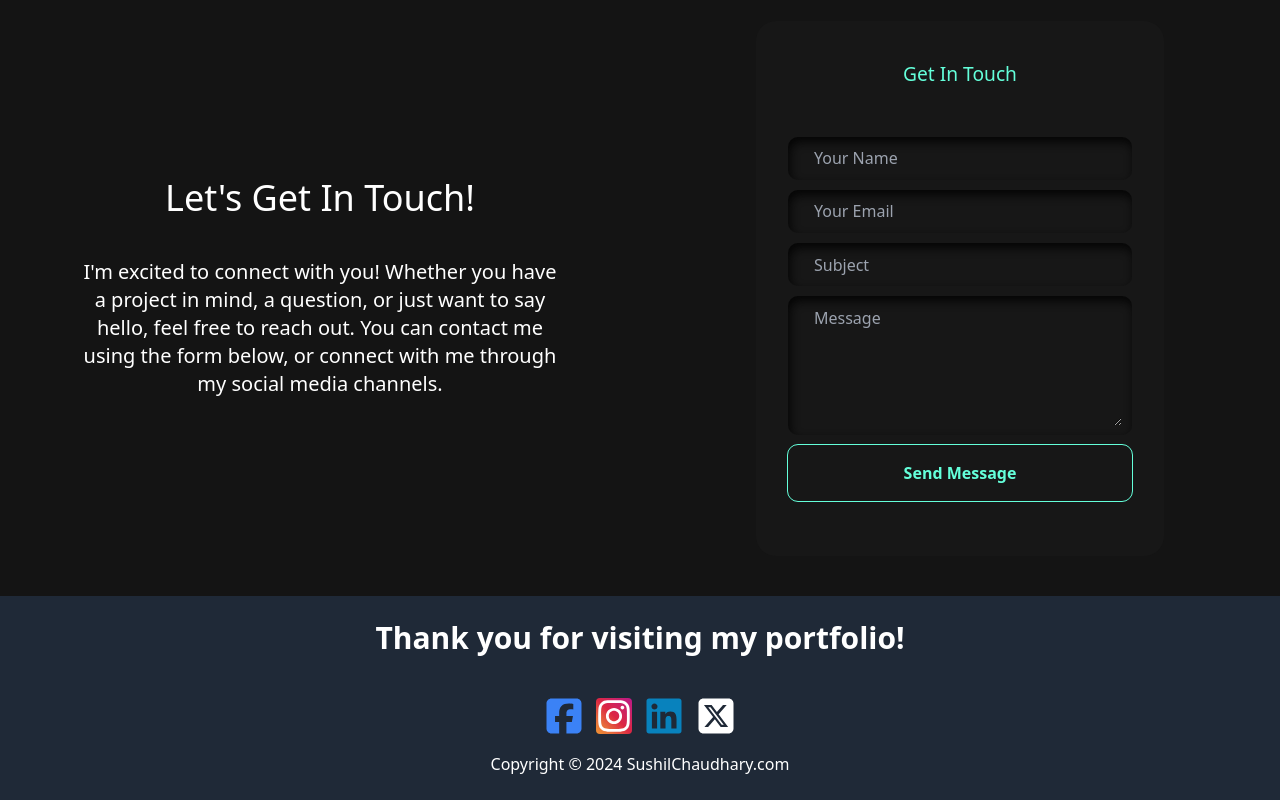
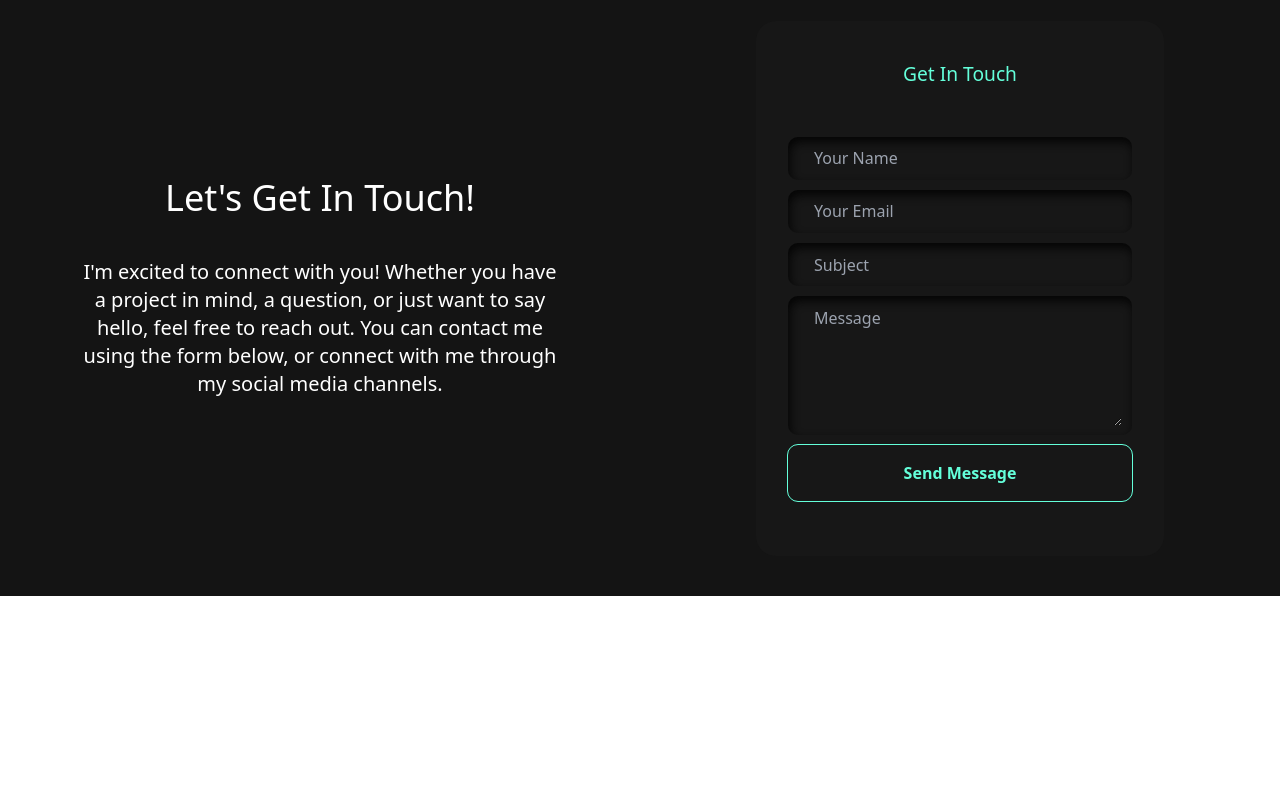
Before and after one commit to SushilChaudhary5209/PortfolioV0.01, a React (Vite) app in the folder Frontend/: page / in a window 1280 px wide. Shown: the part 2870-3670 px from the top of the page. After the commit the page ends 3466 px from the top, so only its background shows below. Built offline with nearby package versions, Linux system fonts and the light colour scheme.

Commit message:
remove footer

```diff
--- a/Frontend/src/App.jsx
+++ b/Frontend/src/App.jsx
@@ -48,7 +48,7 @@ import React, { useRef } from 'react';
 import { BrowserRouter as Router } from 'react-router-dom';
 import { ThemeProvider, useTheme } from './components/ThemeContext';
 import './App.css';
-import Footer from './components/Footer';
+// import Footer from './components/Footer';
 import Home from './pages/Home';
 import About from './pages/About';
 import Service from './pages/Service';
@@ -86,7 +86,7 @@ const AppContent = () => {
                 <Contact />
             </div>
             <FloatingSocialIcons />
-            <Footer />
+            {/* <Footer /> */}
         </div>
     );
 };
```
